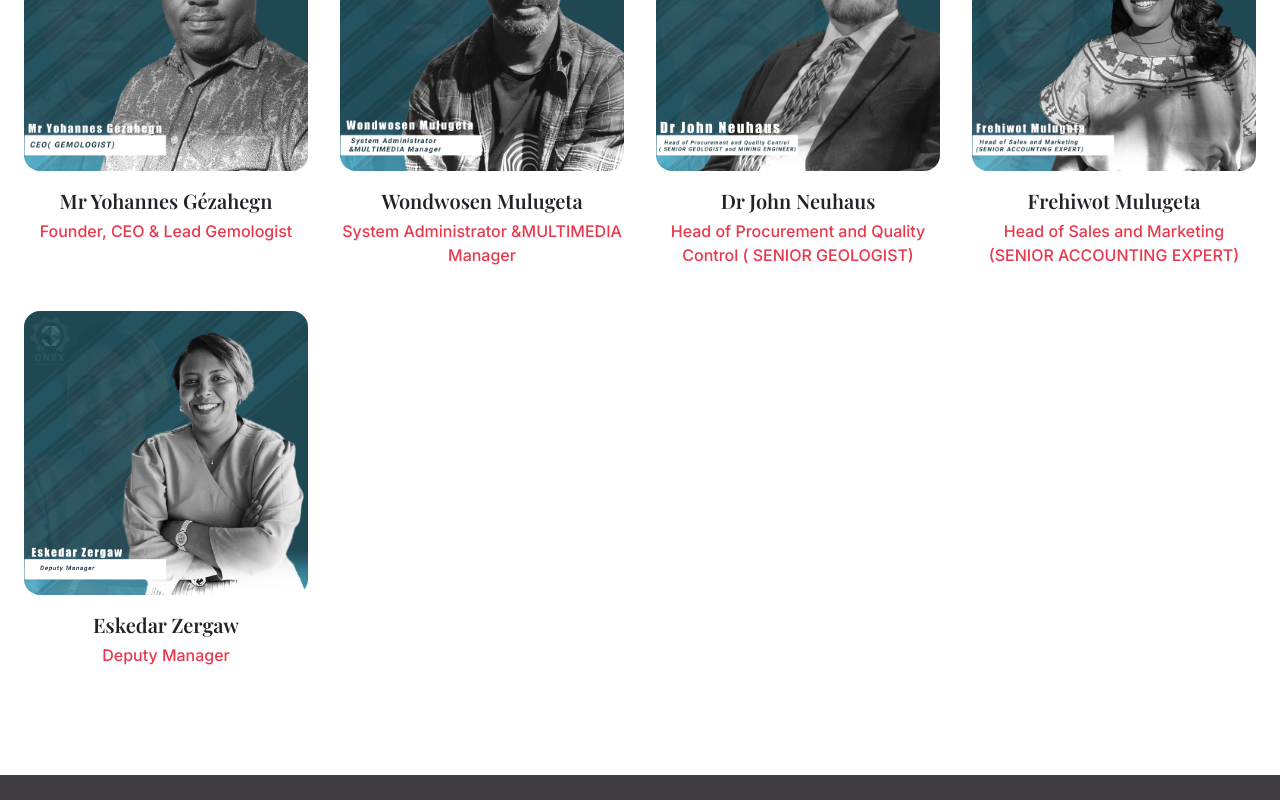
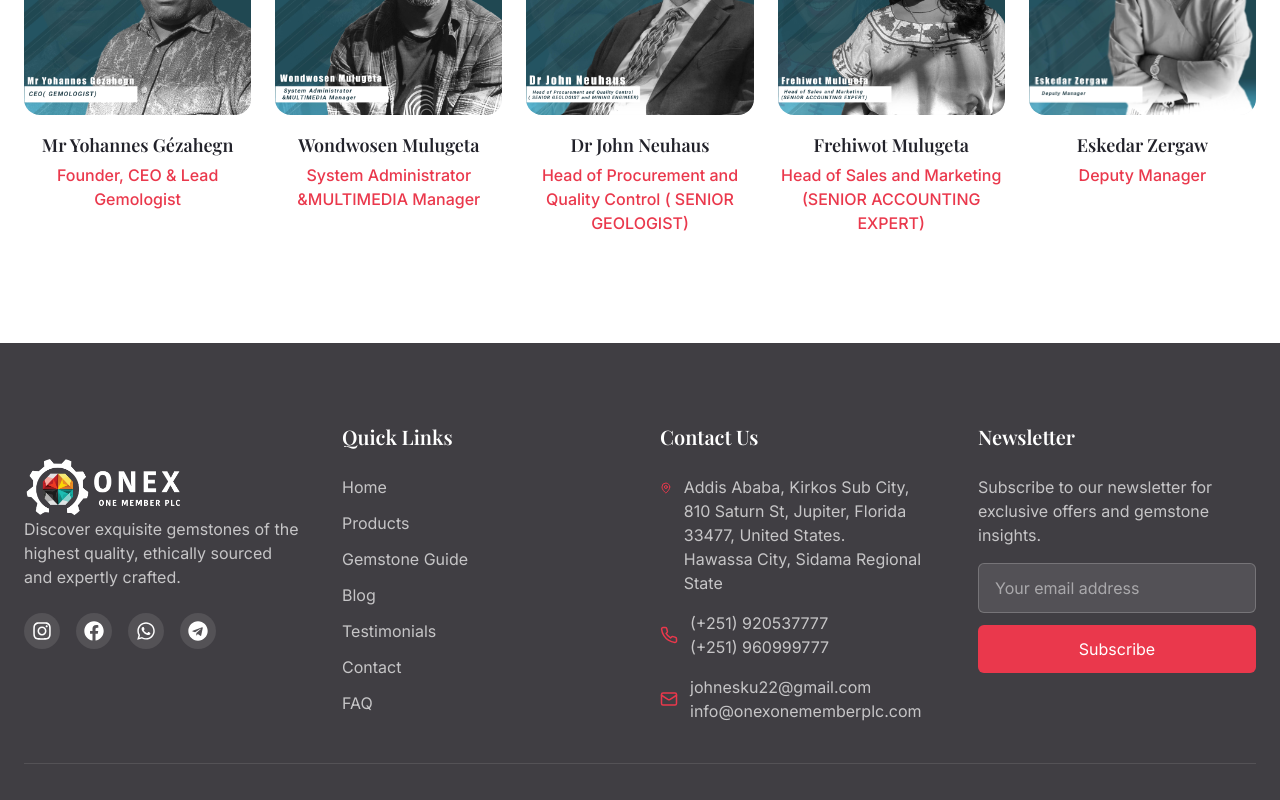
Before and after one commit to LidetuK/sparkle-seller-hub, a React (Vite) app: page / in a window 1280 px wide. Shown: the part 4660-5460 px from the top of the page. Built offline with nearby package versions, Linux system fonts and the light colour scheme.

Commit message:
Fix footer overlap and team display
- Adjusted footer description position to prevent overlap.
- Removed close button from add to cart form.
- Modified team display to show all members in one section.

```diff
--- a/src/components/CartForm.tsx
+++ b/src/components/CartForm.tsx
@@ -3,7 +3,7 @@ import { useState } from 'react';
 import { z } from "zod";
 import { useForm } from "react-hook-form";
 import { zodResolver } from "@hookform/resolvers/zod";
-import { X, Check } from "lucide-react";
+import { Check } from "lucide-react";
 
 import { Button } from "@/components/ui/button";
 import {
@@ -95,13 +95,6 @@ const CartForm = ({ product, onClose }: CartFormProps) => {
   return (
     <div className="relative max-h-[90vh] overflow-y-auto p-4 md:p-6">
       <DialogTitle className="sr-only">Order {product.name}</DialogTitle>
-      <button
-        onClick={onClose}
-        className="absolute right-4 top-4 p-2 text-gem-charcoal/70 hover:text-gem-charcoal transition-colors bg-gray-100 rounded-full z-10"
-        aria-label="Close form"
-      >
-        <X className="w-5 h-5" />
-      </button>
 
       <div className="flex flex-col sm:flex-row gap-4 md:gap-6 mb-6 mt-10 md:mt-0">
         <div className="sm:w-1/3">
--- a/src/components/Footer.tsx
+++ b/src/components/Footer.tsx
@@ -17,11 +17,10 @@ const Footer = () => {
                 <img
                   src="/lovable-uploads/LOGO COLERED white.png"
                   alt="ONEX Gems"
-
                 />
               </div>
             </Link>
-            <p className="text-white/70 mb-6">
+            <p className="text-white/70 mb-6 mt-4">
               Discover exquisite gemstones of the highest quality, ethically sourced and expertly crafted.
             </p>
             <div className="flex space-x-4">
--- a/src/components/Team.tsx
+++ b/src/components/Team.tsx
@@ -85,7 +85,7 @@ const Team = () => {
           </p>
         </div>
 
-        <div className="grid grid-cols-1 sm:grid-cols-2 lg:grid-cols-4 gap-8">
+        <div className="grid grid-cols-1 sm:grid-cols-2 md:grid-cols-3 lg:grid-cols-5 gap-6">
           {teamMembers.map((member, index) => (
             <div
               key={member.id}
@@ -142,9 +142,8 @@ const Team = () => {
               </div>
 
               <div className="text-center">
-                <h3 className="text-xl font-semibold mb-1">{member.name}</h3>
-                <p className="text-gem-red font-medium mb-3">{member.role}</p>
-
+                <h3 className="text-base md:text-lg font-semibold mb-1">{member.name}</h3>
+                <p className="text-gem-red text-sm md:text-base font-medium mb-3">{member.role}</p>
               </div>
             </div>
           ))}
```
